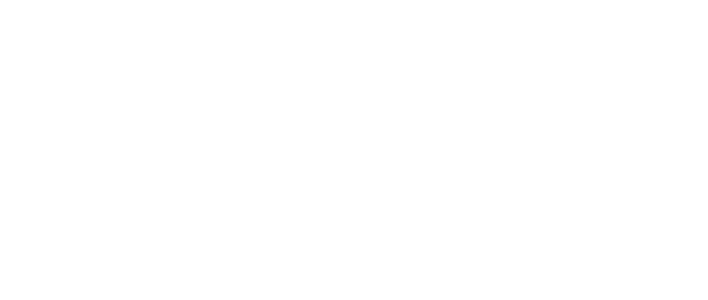
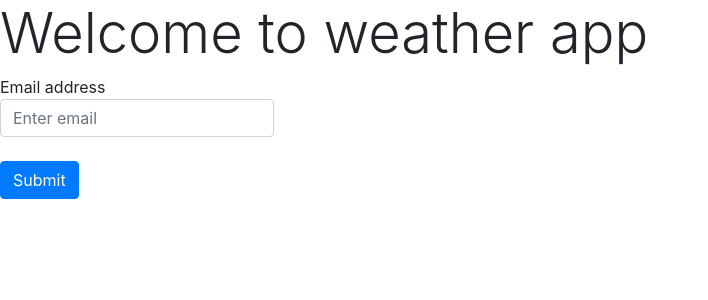
Before and after one commit to justepl/React-Weather-app, a React (Create React App) app: page / in a window 1280 px wide. Shown: the top 300 px of the page, without its empty margins (0-708 px from the left). Built offline with nearby package versions, Linux system fonts and the light colour scheme.

Commit message:
First form

```diff
--- a/src/containers/App.js
+++ b/src/containers/App.js
@@ -1,12 +1,21 @@
 import React, { Component } from 'react';
 
-class App extends Component {
+export default class App extends Component {
   render() {
     return (
       <div className="App">
+        <h1 className="display-4">Welcome to weather app</h1>
+
+          <form>
+            <div className="form-group">
+              <label for="exampleInputEmail1">Email address
+                <input type="text" className="form-control" id="exampleInputEmail1" aria-describedby="emailHelp" placeholder="Enter email"/>
+              </label>
+            </div>
+            <button type="submit" className="btn btn-primary">Submit</button>
+          </form>
+
       </div>
-    );
+    )
   }
 }
-
-export default App;
```
